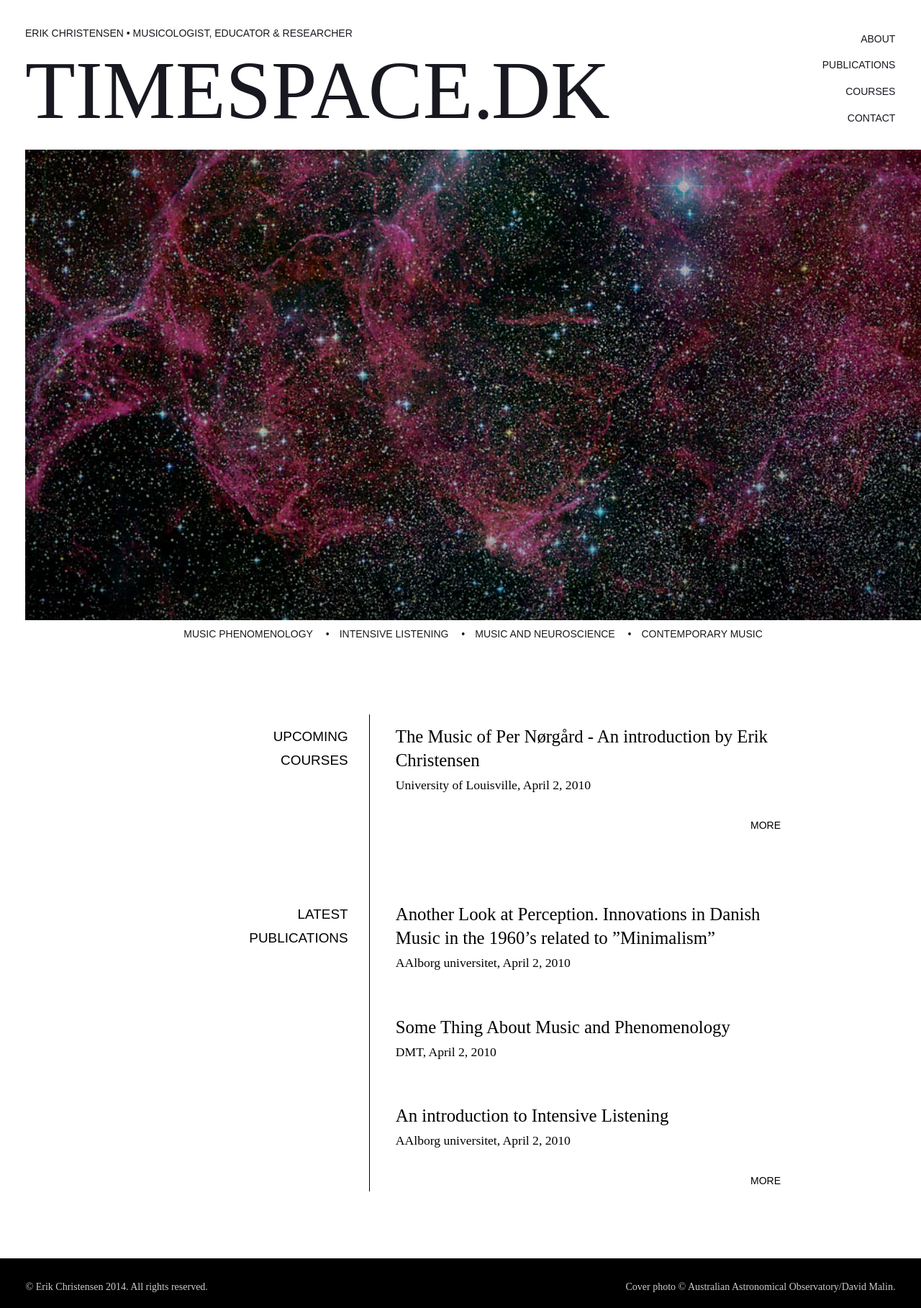
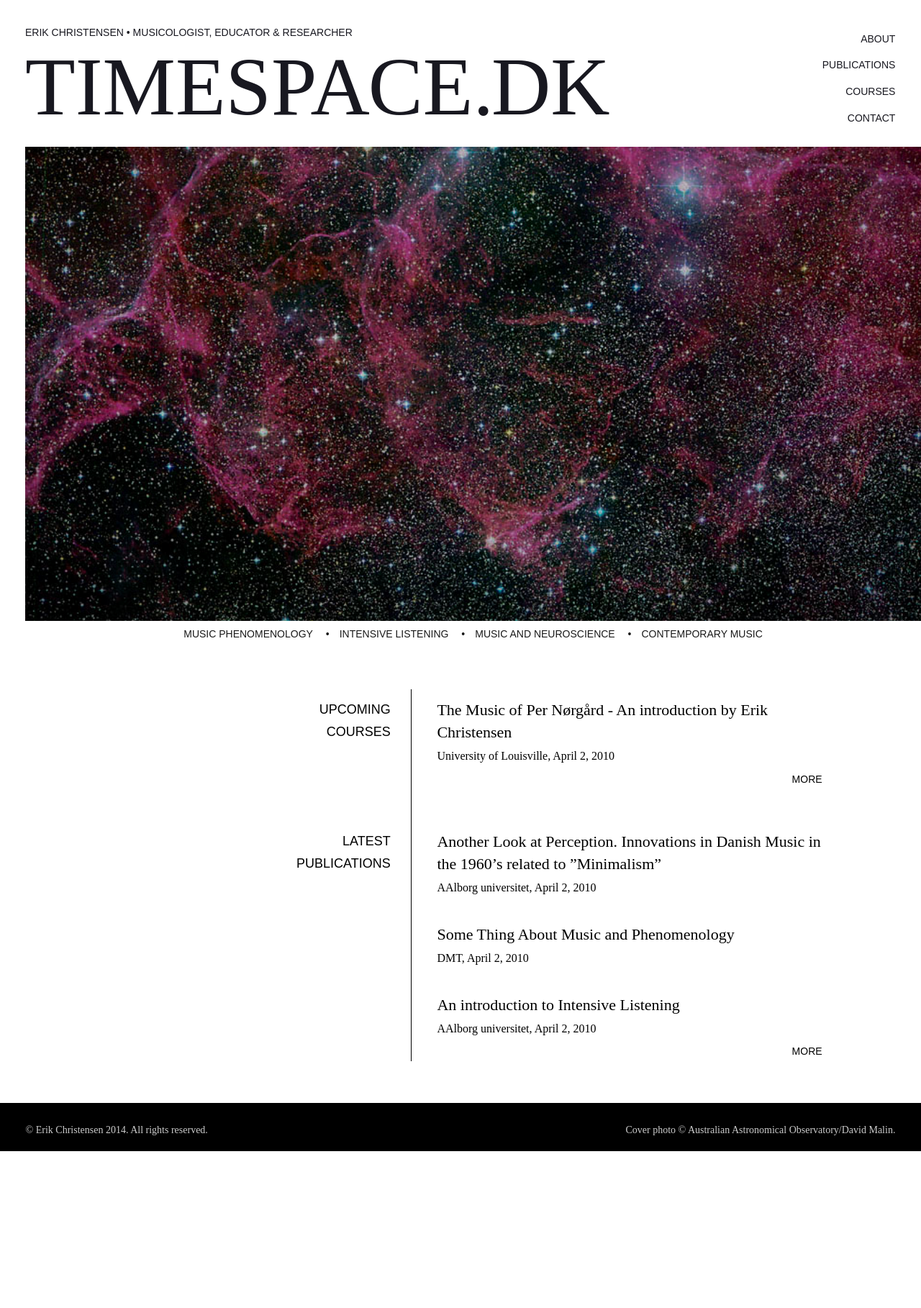
Before and after one commit to netlifydemo/cms-demo, a Jekyll site: the page built from index.html, in a window 1280 px wide. Shown: the whole page at 72% size. Built offline with Jekyll 4.4.1, drawn with Linux system fonts in a browser that asks for light colours; after the commit the page ends 1600 px from its top, so only the background shows below that.

Commit message:
adjusted font size in home

```diff
--- a/css/main.scss
+++ b/css/main.scss
@@ -110,7 +110,7 @@
 // Variables for gridlover
 // http://modularscale.com/scale/?px1=16&px2=&ra1=1.618&ra2=0
 $base-font-size: 22px/16px + 0em;
-$base-line-height: 1.5;
+$base-line-height: 1.414;
 $scale: 1.618;
 
 $container-max-width: 960px;
@@ -399,25 +399,28 @@
 
 .main {
   max-width: 28em;
-  margin: $size-2xl $size-3xl $size-2xl auto;
+  margin: $size-xl $size-2xl $size-xl auto;
 
   .section {
     border-left: 1px solid;
     margin: 0;
-    padding-top: $size-2xl;
+    padding-top: $size-xl;
     &:first-child {
       padding-top: $size-s;
     }
   }
+
   p, ul {
     max-width: 30em;
     margin-top: 0;
   }
+
   li {
-    margin-bottom: $size-xl;
+    margin-bottom: $size-l;
   }
+
   h2 {
-    @include vertical-rhythm(0.86em);
+    @include vertical-rhythm(0.8181em);
     text-transform: uppercase;
     margin: 0;
     position: absolute;
@@ -427,16 +430,19 @@
   }
 
   h4 {
-    @include vertical-rhythm(1.125em);
     margin-top: 0;
     margin-bottom: 0;
   }
+
+  small {
+    font-size: 16px;
+  }
+
   .buttons {
     text-align: right;
     margin-top: -$size-l;
     margin-bottom: 0;
   }
-
 }
 
 .footer {
```
